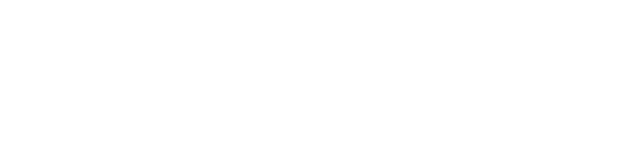
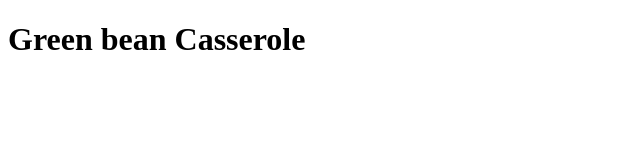
Before and after one commit to EmbarcCoding/odin-recipes, a plain HTML site: page recipes/greenbeancasserole.html in a window 1280 px wide. Shown: the whole page, without its empty margins (0-640 px from the left). Drawn offline with Linux system fonts and the light colour scheme.

Commit message:
Added Title and Header

```diff
--- a/recipes/greenbeancasserole.html
+++ b/recipes/greenbeancasserole.html
@@ -3,9 +3,10 @@
 <head>
     <meta charset="UTF-8">
     <meta name="viewport" content="width=device-width, initial-scale=1.0">
-    <title>Document</title>
+    <title>Green Bean Casserole</title>
 </head>
 <body>
+    <h1>Green bean Casserole</h1>
 
 </body>
 </html>
```
